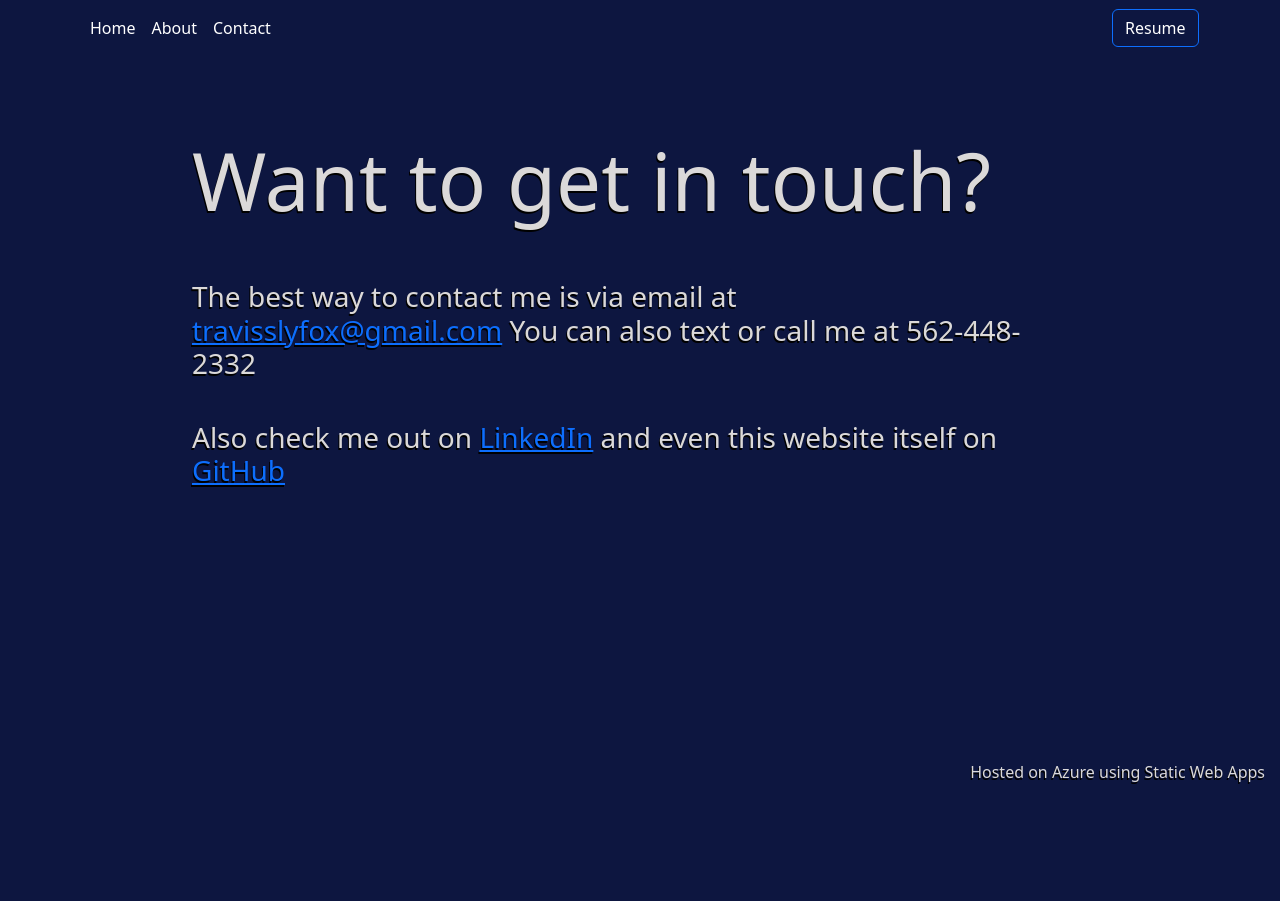
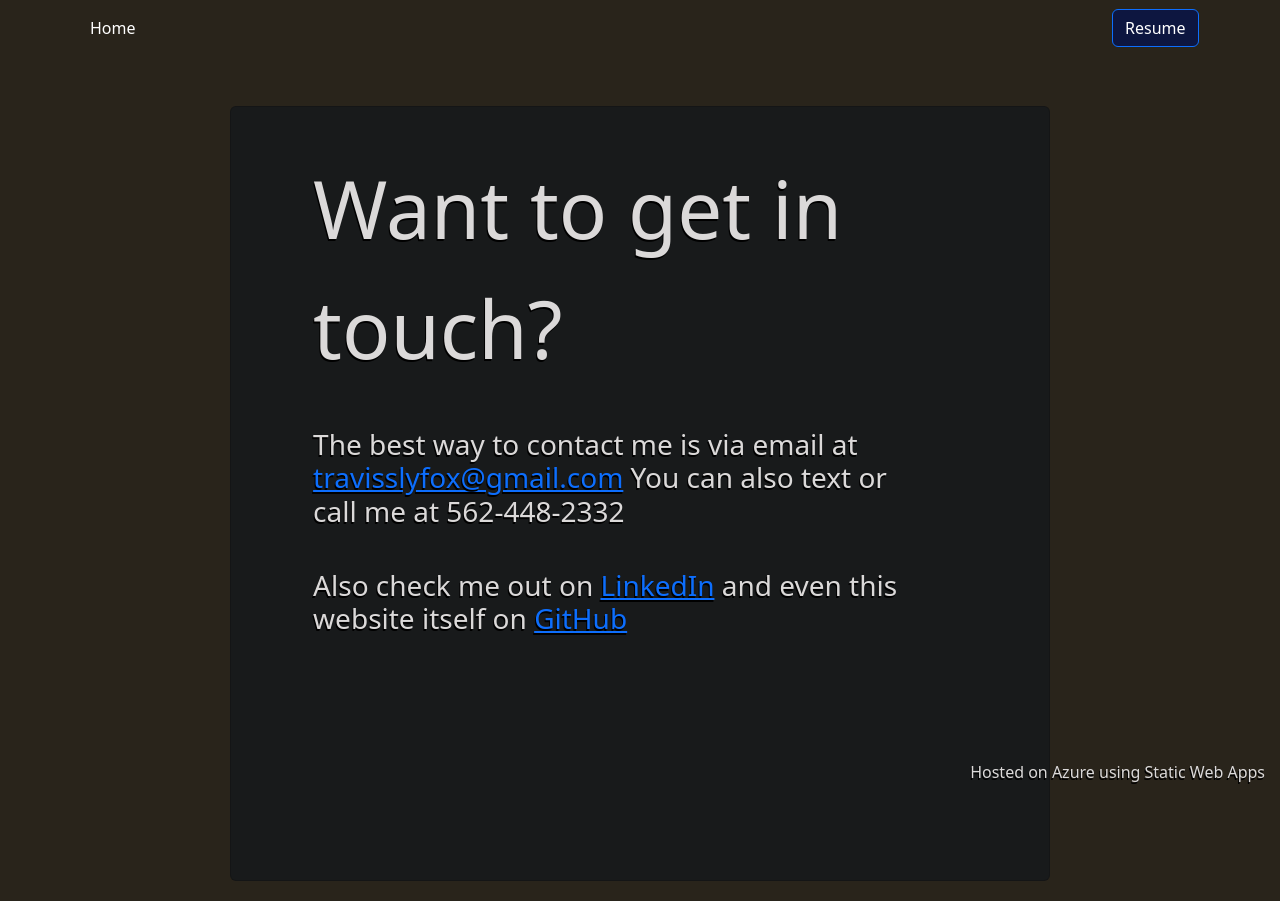
Before and after one commit to travisslyfox/Portfolio, a React (Create React App) app: page /contact in a window 1280 px wide. Before the commit the page ends 800 px from the top, so only its background shows below. Built offline with nearby package versions, Linux system fonts and the light colour scheme.

Commit message:
car implimentation

```diff
--- a/src/App.css
+++ b/src/App.css
@@ -10,7 +10,7 @@
   .main{ margin-top: 10%; margin-left: 5%; margin-right: 5%}
 }
 @media (min-width: 769px) {
-  .main{ margin-top: 5%; width: 65%; float: left; margin-left: 15%}
+  .main{ margin-top: 5%; width: 73%; float: left; margin-left: 10%; margin-right: 10%} /*going past 73% width bugs card, causing height to be reset on animation, ideal styling would be ~ 78%*/
 }
 
 @keyframes lightUp {
@@ -18,8 +18,6 @@
     background-color: #0d1640;
   }
   50% {
-    color: #ff5e00;
-    border-color: #ff5e00;
     transform: scale(1.2);
   }
   100% {
@@ -46,6 +44,7 @@
   }
 }
 
+
 .App {
   text-align: center;
 }
@@ -70,7 +69,6 @@
   color: #61dafb;
 }
 
-
 .highlight {
   animation: lightUp 2s;
 }
--- a/src/App.js
+++ b/src/App.js
@@ -2,31 +2,38 @@ import { BrowserRouter as Router, Routes, Route } from "react-router-dom";
 import About from "./pages/About";
 import Contact from "./pages/Contact";
 import Home from "./pages/Home";
+import Sandbox from "./pages/Sandbox";
 import Navbar from "./components/NavBar";
 import Footer from "./components/Footer";
+import { Card } from "react-bootstrap"
 import './App.css';
 import 'bootstrap/dist/css/bootstrap.min.css';
 
 
 function App() {
 
-  document.body.style = 'background: #0d1640';
+  document.body.style = 'background: hsl(38.57deg 20.59% 13.33%)';
 
   return (
     <div>
       <Navbar/>
 
-      <div className="background-blue text-white-custom main">
+      <Card style={{minHeight: "775px", marginLeft: "18%", marginRight: "18%", marginBottom: "20px", background: "#181a1b"}}>
+
+        <div className="text-white-custom main">
           <Router>
 
               <Routes>
                 <Route path="/about" element={<About/>}></Route>
                 <Route path="/contact" element={<Contact/>}></Route>
                 <Route path="/" element={<Home/>}></Route>
+                <Route path="/sandbox" element={<Sandbox/>}></Route>
               </Routes>
 
           </Router>
         </div>
+
+      </Card>
 
       <Footer/>
     </div>
--- a/src/components/NavBar.jsx
+++ b/src/components/NavBar.jsx
@@ -12,7 +12,7 @@ function NavBar() {
 	const [show, setShow] = useState(false);
 
 	return (
-		<div>
+		<div style={{ paddingBottom: "50px" }}>
 			<Navbar bg="#0d1640" expand="lg">
 				<Container>
 					<Navbar.Toggle aria-controls="basic-navbar-nav" />
@@ -21,10 +21,18 @@ function NavBar() {
 							<Nav.Link href="/" className="text-white">
 								Home
 							</Nav.Link>
-							<Nav.Link href="about" className="text-white">
+							<Nav.Link
+								href="about"
+								className="text-white"
+								style={{ visibility: "hidden" }}
+							>
 								About
 							</Nav.Link>
-							<Nav.Link href="contact" className="text-white">
+							<Nav.Link
+								href="contact"
+								className="text-white"
+								style={{ visibility: "hidden" }}
+							>
 								Contact
 							</Nav.Link>
 						</Nav>
--- a/src/pages/Home.jsx
+++ b/src/pages/Home.jsx
@@ -63,6 +63,7 @@ function Home() {
 				<div className="col-xl-5 col-lg-6 col-md-7">
 					<Profile styleProps={profileStyles} />
 				</div>
+
 				<div className="about-para col-xl-7 col-lg-6 col-md-5 fs-5">
 					<div
 						style={{
--- /dev/null
+++ b/src/pages/Sandbox.jsx
@@ -0,0 +1,6 @@
+import React from "react";
+
+function Sandbox() {
+	return <h1>Sandbox Page</h1>;
+}
+export default Sandbox;
```
Lines whose indentation alone changed are shown as unchanged.
